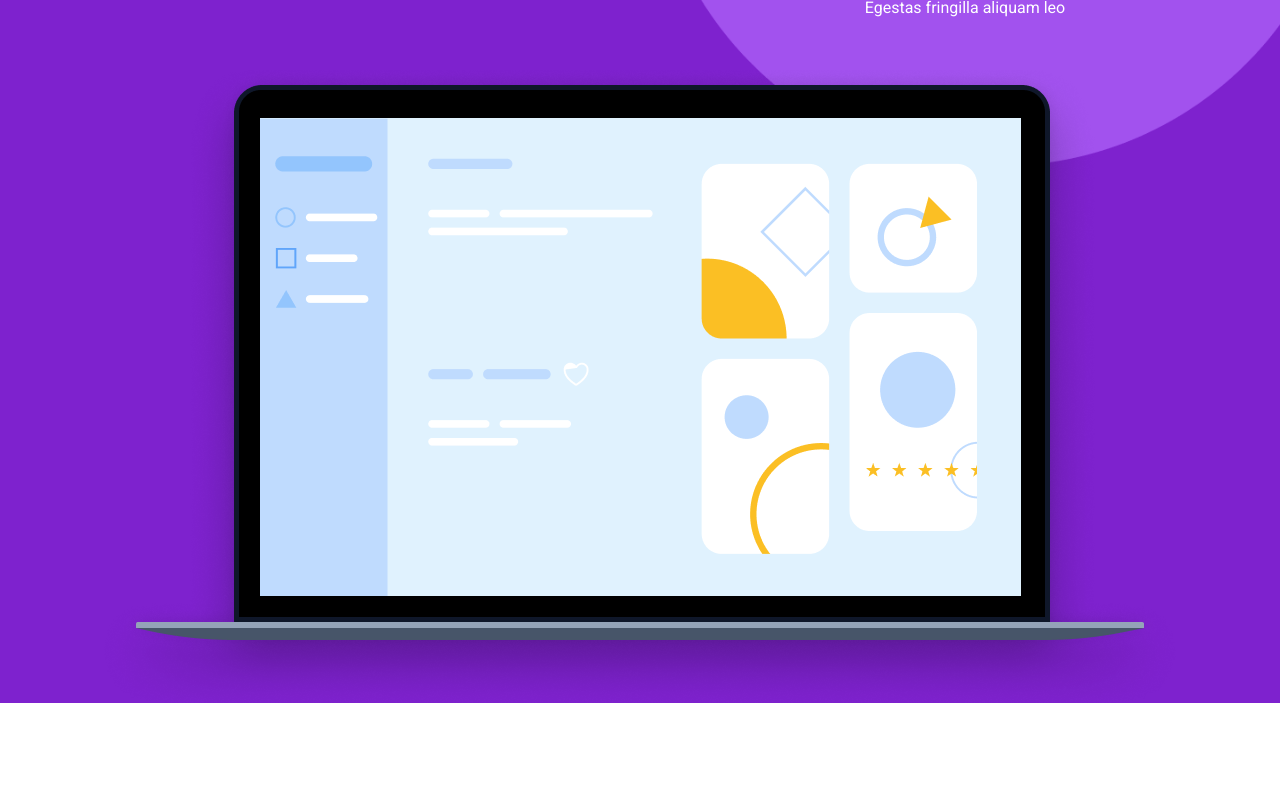
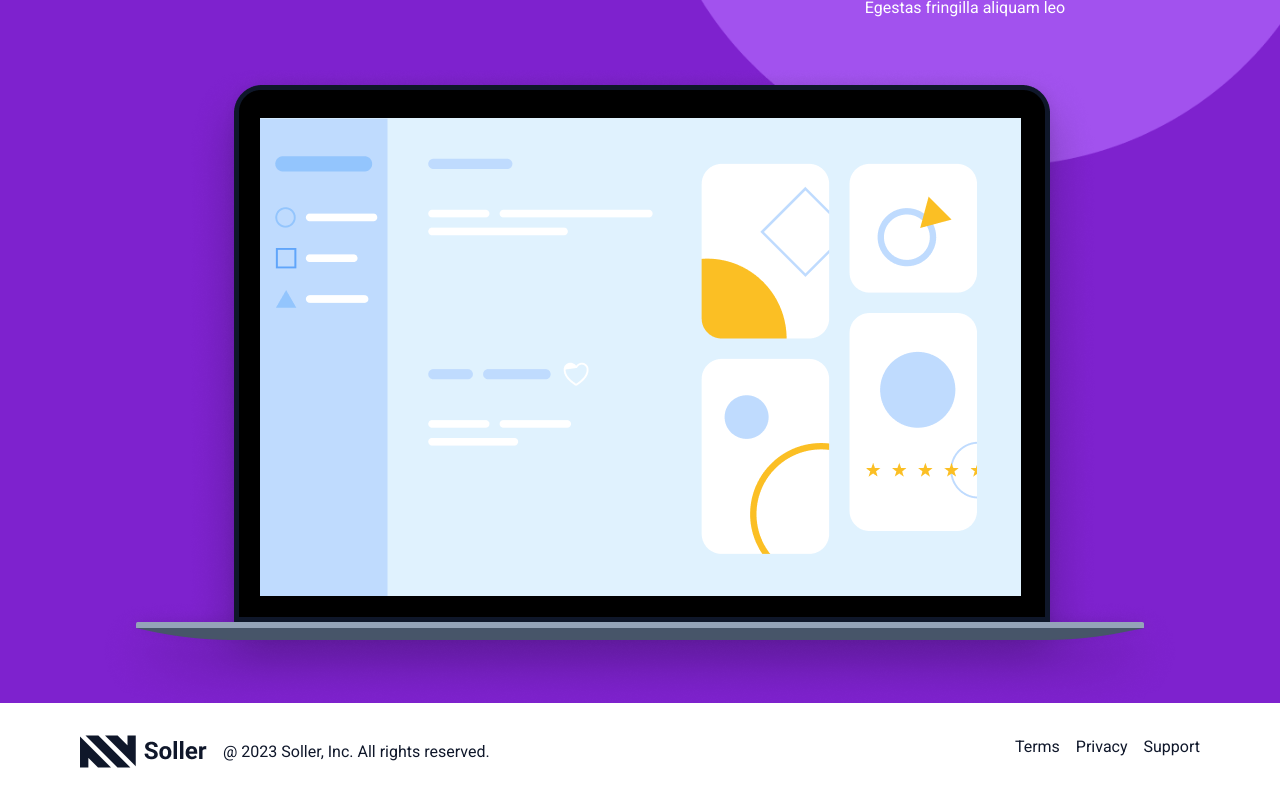
Before and after one commit to marcellypereira/Buzzvel-Teste, a React (Create React App) app: page / in a window 1280 px wide. Shown: the part 4849-5649 px from the top of the page. Before the commit the page ends 5552 px from the top, so only its background shows below. Built offline with nearby package versions, Linux system fonts and the light colour scheme; the HTML template or start-up script is replaced by a standard one.

Commit message:
:sparkles: feat:Create Footer section

```diff
--- a/src/App.js
+++ b/src/App.js
@@ -1,4 +1,5 @@
 import './App.css';
+import Footer from './sections/Footer/Footer.js';
 import Header from './components/Header';
 import Configure from './sections/Configure/index.js';
 import Hero from './sections/Hero';
@@ -17,6 +18,7 @@ function App() {
       <Solutions />
       <SunCollectors />
       <Configure />
+      <Footer />
     </>
   );
 }
--- /dev/null
+++ b/src/sections/Footer/Footer.js
@@ -0,0 +1,22 @@
+import React from "react";
+
+const Footer = () => {
+  return (
+    <footer className="max-w-[1920px] mx-auto">
+      <section className="flex flex-col md:flex-row justify-between items-center md:items-start px-10 md:px-20 py-8 text-center md:text-left">
+        <figure className="flex flex-col md:flex-row items-center gap-4 mb-4 md:mb-0">
+          <img src="Logo.png" alt="Logo da Soller" />
+          <figcaption className="text-[#0F172A]">@ 2023 Soller, Inc. All rights reserved.</figcaption>
+        </figure>
+
+        <nav className="flex gap-4 text-[#0F172A] cursor-pointer">
+          <p>Terms</p>
+          <p>Privacy</p>
+          <p>Support</p>
+        </nav>
+      </section>
+    </footer>
+  );
+};
+
+export default Footer;
```
Also changed, not shown: public/Logo.png (added).
